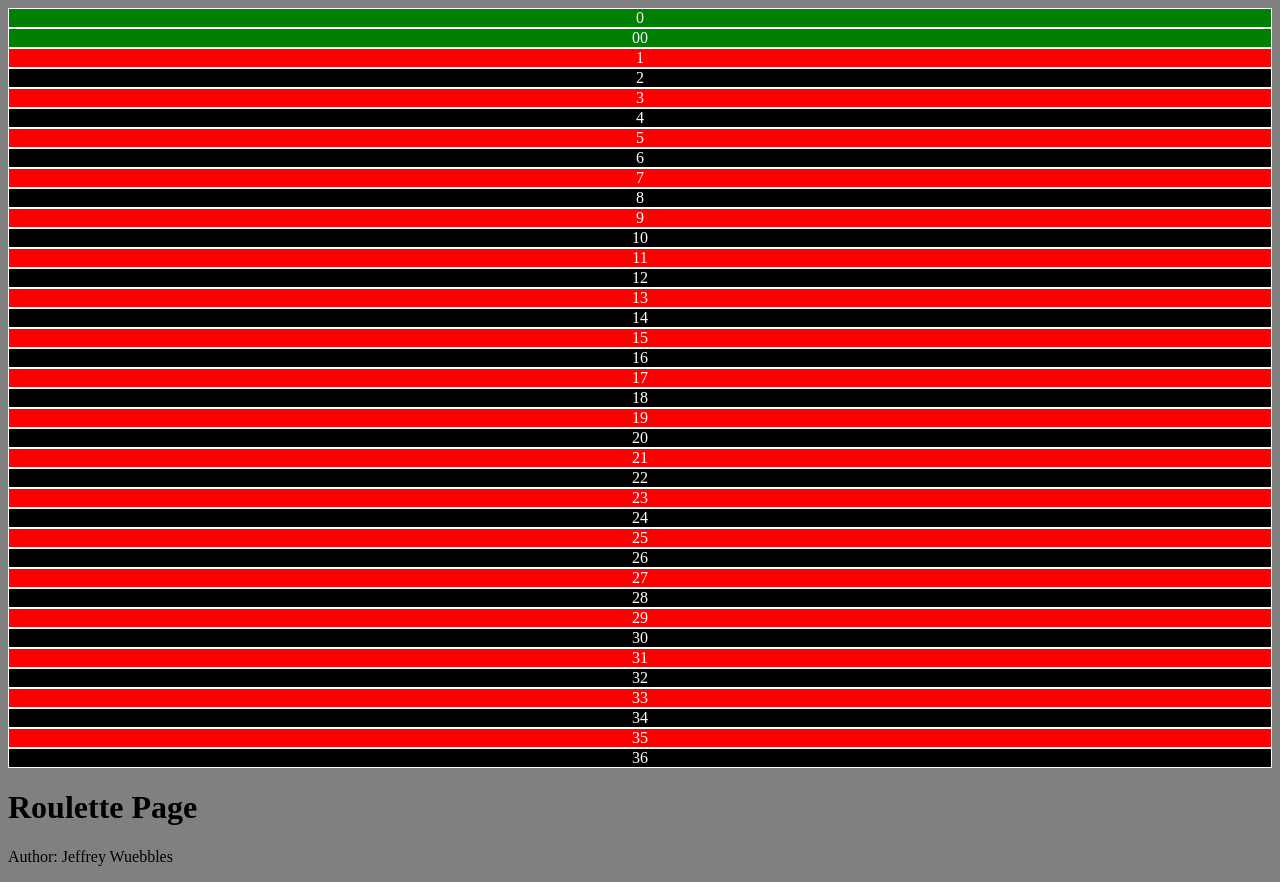
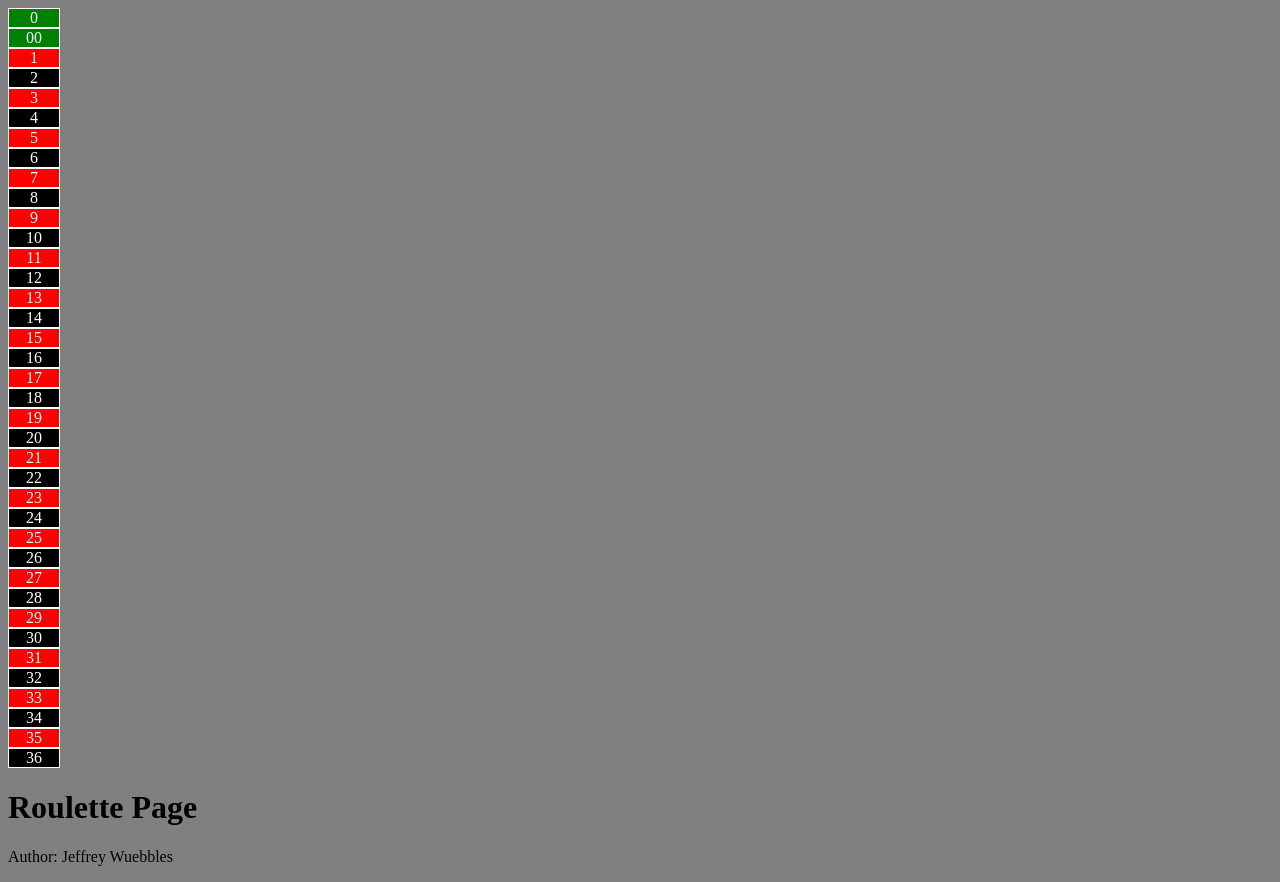
Before and after one commit to jwuebbl/flask, a Flask app: page /roulette in a window 1280 px wide. Run offline with Flask 2, Linux system fonts and the light colour scheme; the visitor is signed in with stand-in values (Sample User, id 1).

Commit message:
Added the class 'space' and 'col_#' to the divs in roulette.html

```diff
--- a/static/styles/roulette.css
+++ b/static/styles/roulette.css
@@ -2,6 +2,12 @@
 
 body {
     background-color: gray;
+  }
+
+  .space {
+    cursor: pointer;
+    /* height: 1000px; */
+    width: 50px;
   }
 
   .red_space {
--- a/templates/roulette.html
+++ b/templates/roulette.html
@@ -1,50 +1,59 @@
 <!DOCTYPE html>
 <html lang="en-US">
 <head>
-	<title>Jeff's asdfs Tracker</title>
+	<title>Roulette</title>
 	<link rel="icon" type="image/x-icon" href="{{ url_for('static',filename='images/dscim.ico') }}">
 	<link rel= "stylesheet" type= "text/css" href= "{{ url_for('static',filename='styles/roulette.css') }}">
+	<script>
+		function poop() {
+			console.log('test');
+		}
+	</script>
 </head>
 
+<!-- 3 rows
+	12 columns -->
 <div id="table">
-	<div class="green_space">0</div>
-	<div class="green_space">00</div>
-	<div class="red_space">1</div>
-	<div class="blk_space">2</div>
-	<div class="red_space">3</div>
-	<div class="blk_space">4</div>
-	<div class="red_space">5</div>
-	<div class="blk_space">6</div>
-	<div class="red_space">7</div>
-	<div class="blk_space">8</div>
-	<div class="red_space">9</div>
-	<div class="blk_space">10</div>
-	<div class="red_space">11</div>
-	<div class="blk_space">12</div>
-	<div class="red_space">13</div>
-	<div class="blk_space">14</div>
-	<div class="red_space">15</div>
-	<div class="blk_space">16</div>
-	<div class="red_space">17</div>
-	<div class="blk_space">18</div>
-	<div class="red_space">19</div>
-	<div class="blk_space">20</div>
-	<div class="red_space">21</div>
-	<div class="blk_space">22</div>
-	<div class="red_space">23</div>
-	<div class="blk_space">24</div>
-	<div class="red_space">25</div>
-	<div class="blk_space">26</div>
-	<div class="red_space">27</div>
-	<div class="blk_space">28</div>
-	<div class="red_space">29</div>
-	<div class="blk_space">30</div>
-	<div class="red_space">31</div>
-	<div class="blk_space">32</div>
-	<div class="red_space">33</div>
-	<div class="blk_space">34</div>
-	<div class="red_space">35</div>
-	<div class="blk_space">36</div>
+	<div class="space green_space col_1">0</div>
+	<div class="space green_space col_1">00</div>
+	<div class="space red_space col_2">1</div>
+	<div class="space blk_space col_2">2</div>
+	<div class="space red_space col_2">3</div>
+	<div class="space blk_space col_3">4</div>
+	<div class="space red_space col_3">5</div>
+	<div class="space blk_space col_3">6</div>
+	<div class="space red_space col_4">7</div>
+	<div class="space blk_space col_4">8</div>
+	<div class="space red_space col_4">9</div>
+	<div class="space blk_space col_5">10</div>
+	<div class="space red_space col_5">11</div>
+	<div class="space blk_space col_5">12</div>
+
+	<div class="space red_space col_6">13</div>
+	<div class="space blk_space col_6">14</div>
+	<div class="space red_space col_6">15</div>
+	<div class="space blk_space col_7">16</div>
+	<div class="space red_space col_7">17</div>
+	<div class="space blk_space col_7">18</div>
+	<div class="space red_space col_8">19</div>
+	<div class="space blk_space col_8">20</div>
+	<div class="space red_space col_8">21</div>
+	<div class="space blk_space col_9">22</div>
+	<div class="space red_space col_9">23</div>
+	<div class="space blk_space col_9">24</div>
+
+	<div class="space red_space col_10">25</div>
+	<div class="space blk_space col_10">26</div>
+	<div class="space red_space col_10">27</div>
+	<div class="space blk_space col_11">28</div>
+	<div class="space red_space col_11">29</div>
+	<div class="space blk_space col_11">30</div>
+	<div class="space red_space col_12">31</div>
+	<div class="space blk_space col_12">32</div>
+	<div class="space red_space col_12">33</div>
+	<div class="space blk_space col_13">34</div>
+	<div class="space red_space col_13">35</div>
+	<div class="space blk_space col_13">36</div>
 </div>
 
 <body>
```
Also changed, not shown: static/css/login.css (deleted, +0 -36 lines), README.md.
